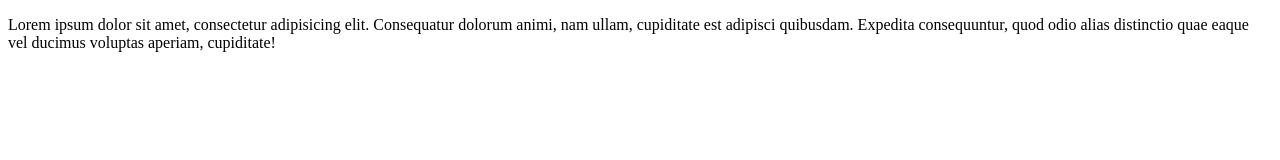
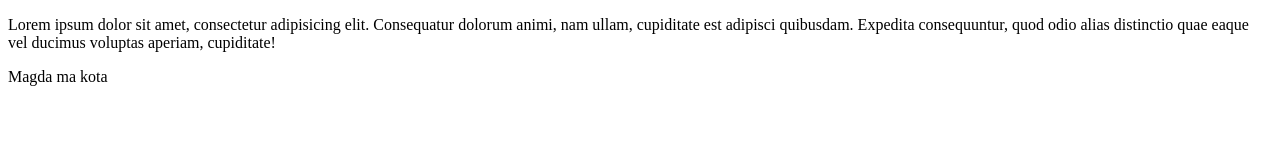
Before and after one commit to agdamo94/agdamo94.github.io, a plain HTML site: page index.html in a window 1280 px wide. Drawn offline with Linux system fonts and the light colour scheme.

Commit message:
dodoanie drugiego paragrafu

```diff
--- a/index.html
+++ b/index.html
@@ -6,5 +6,6 @@
 </head>
 <body>
     <p>Lorem ipsum dolor sit amet, consectetur adipisicing elit. Consequatur dolorum animi, nam ullam, cupiditate est adipisci quibusdam. Expedita consequuntur, quod odio alias distinctio quae eaque vel ducimus voluptas aperiam, cupiditate!</p>
+    <p>Magda ma kota</p>
 </body>
 </html>
```
